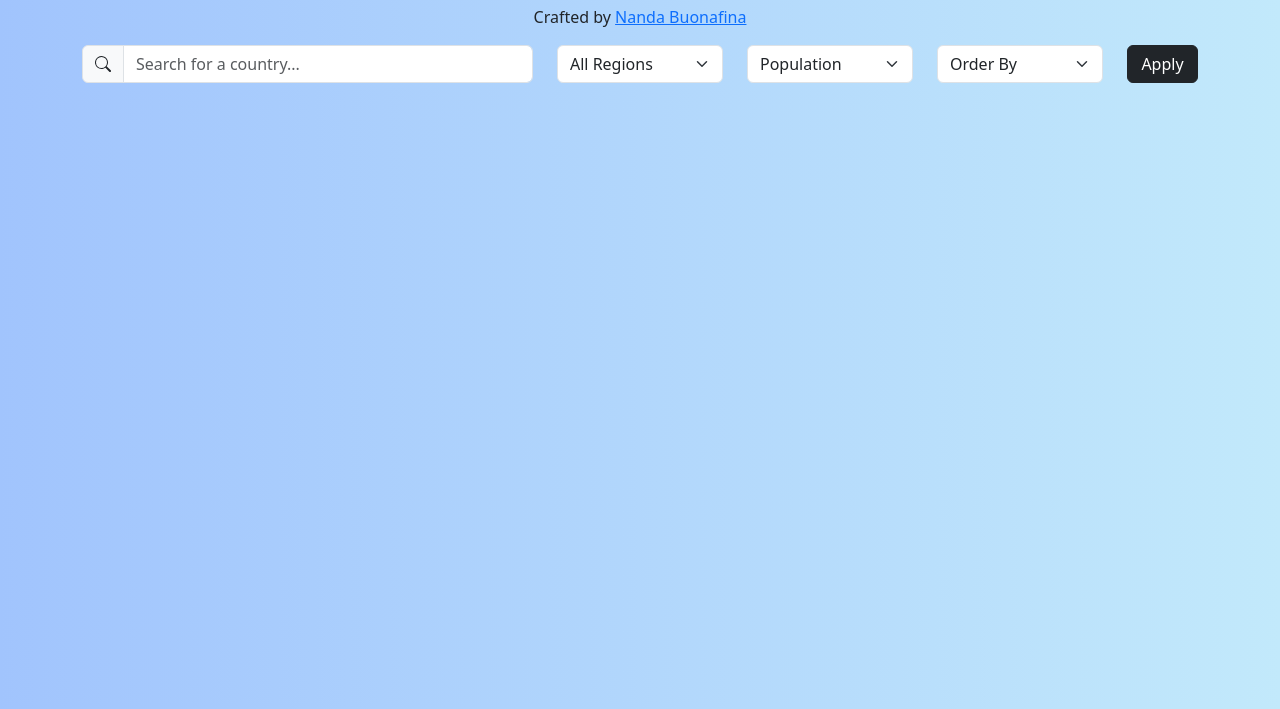
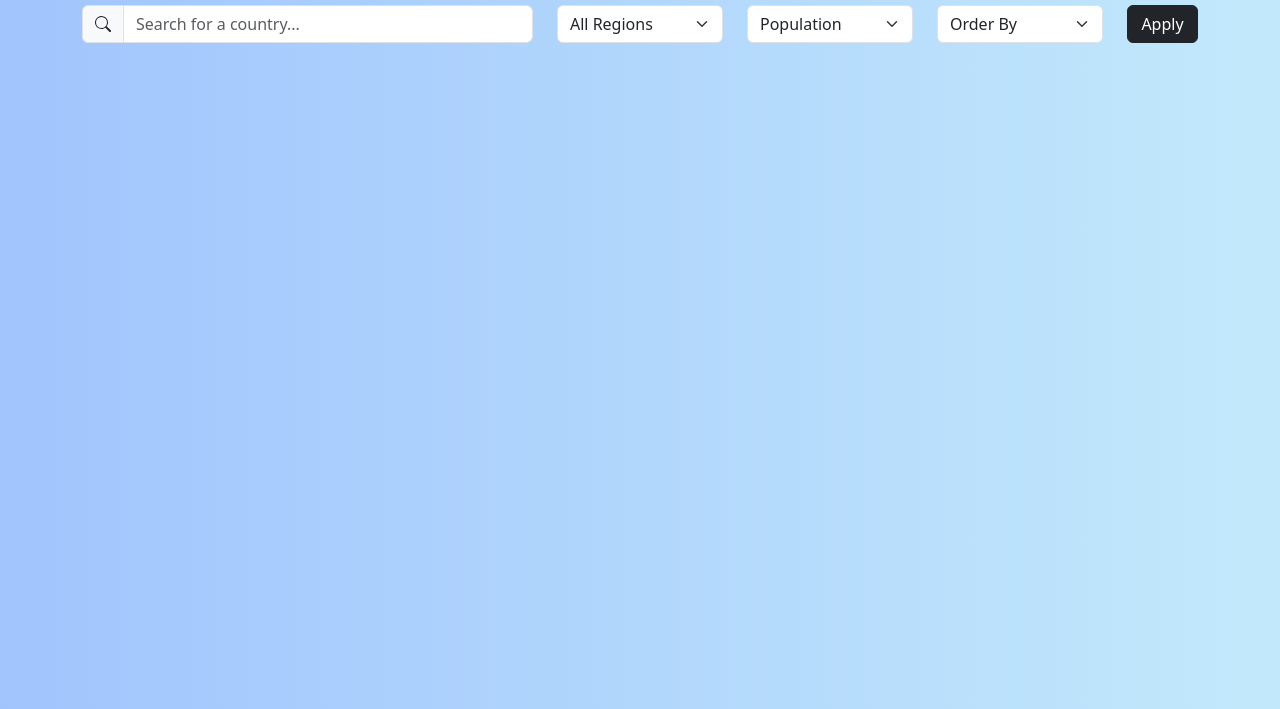
Before and after one commit to nanbuonafina/my-country-app, a plain HTML site: page frontend/index.html in a window 1280 px wide. Shown: the part 91-800 px from the top of the page. Drawn offline with nearby package versions, Linux system fonts and the light colour scheme; no server answers.

Commit message:
:lipstick: feat: Remoção créditos

```diff
--- a/frontend/index.html
+++ b/frontend/index.html
@@ -15,10 +15,7 @@
                     <span id="planet">🌎</span>
                     Explore the World
                 </h1>
-                <p>
-                    Crafted by
-                    <a href="https://github.com/nanbuonafina" class="text-blue-600 hover:text-blue-800 transition-colors duration-300 font-medium hover:underline">Nanda Buonafina</a>
-                </p>
+
             </header>
             <div class="row">
                 <div class="col-md-5">
```
